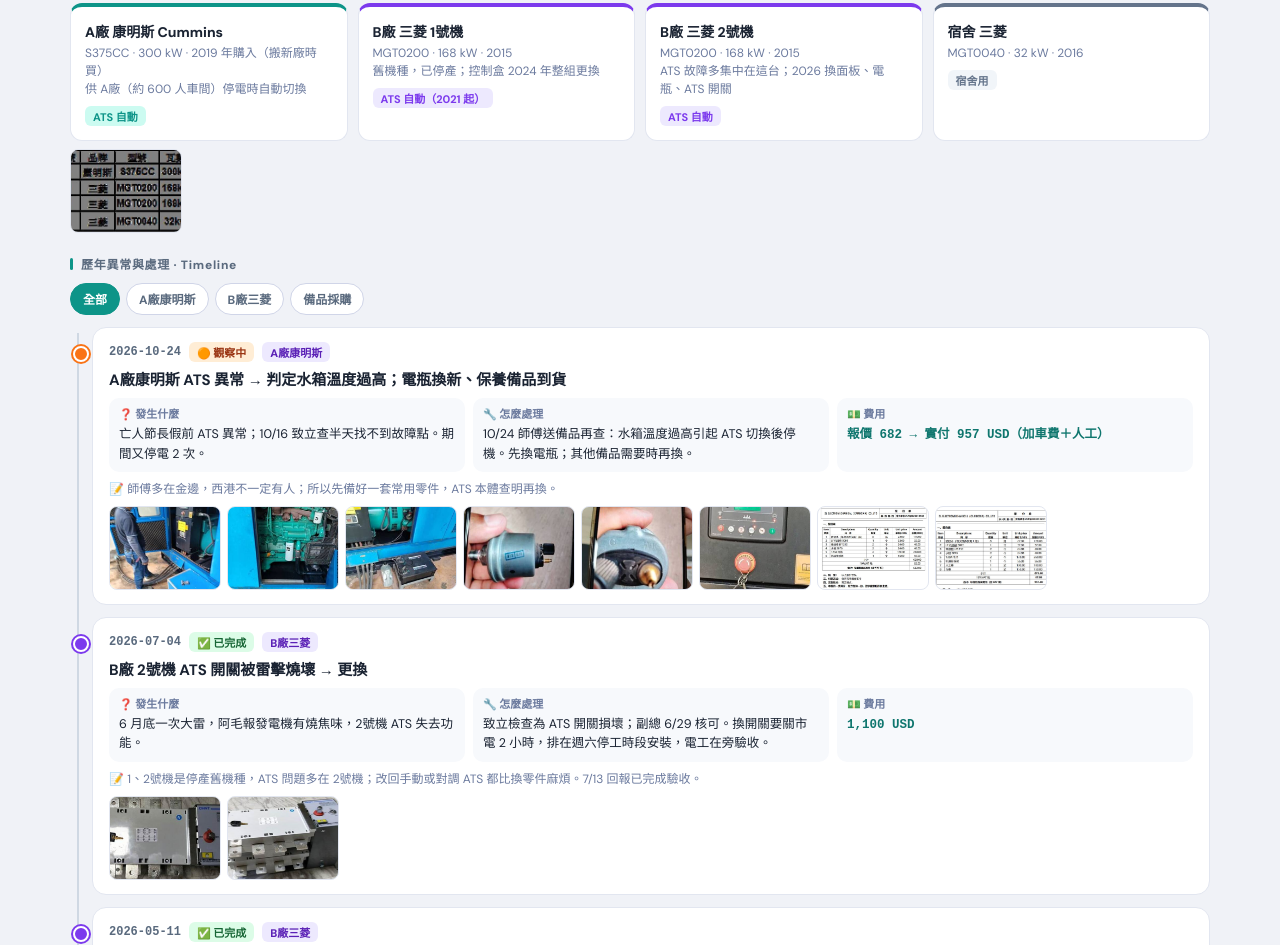
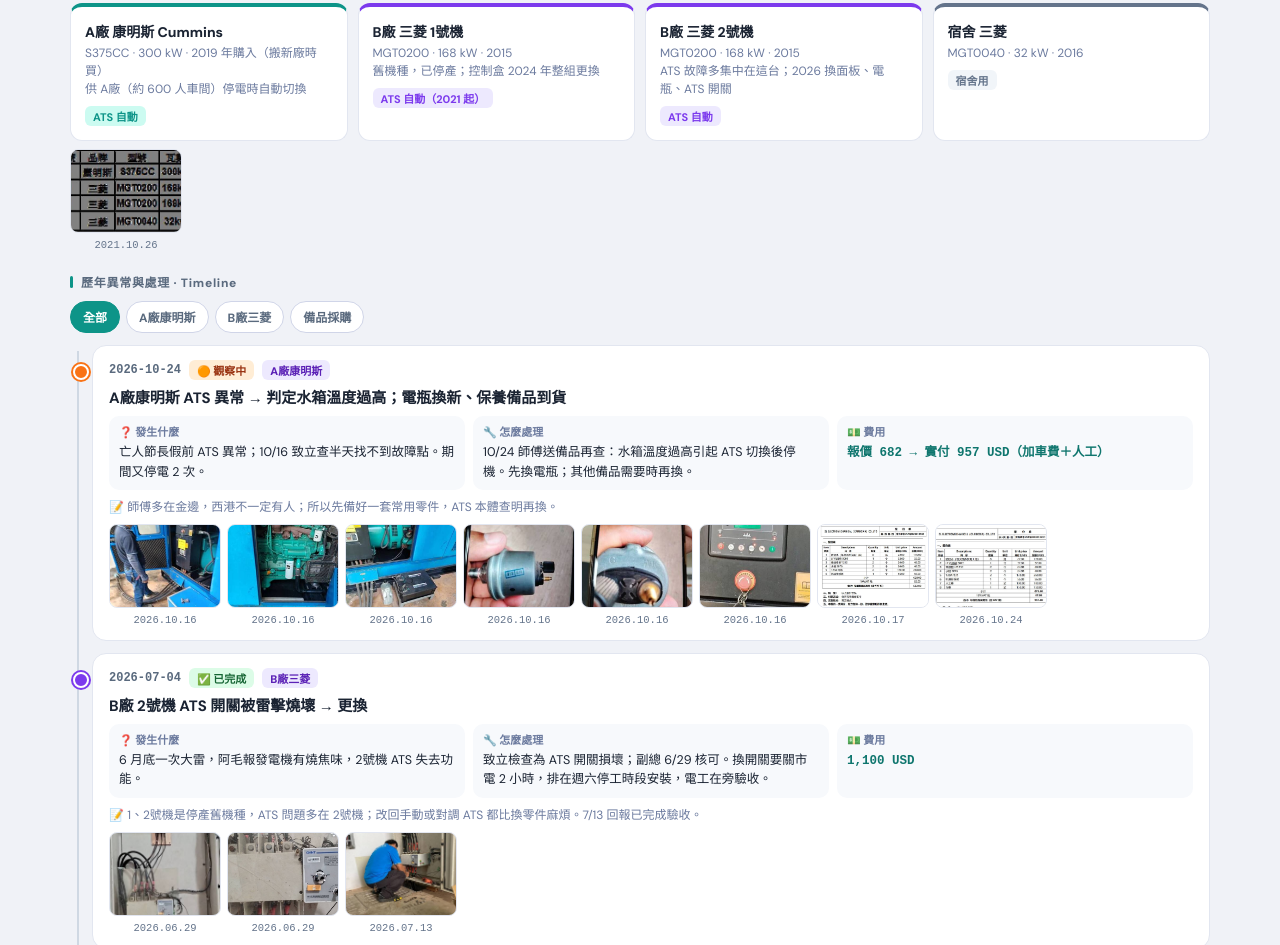
Before and after one commit to saintdou-weng/ac-ga-exp, a plain HTML site: page facility.html in a window 1280 px wide. Shown: the part 457-1402 px from the top of the page. Drawn offline with Linux system fonts and the light colour scheme.

Commit message:
facility：照片依所在 email 日期歸到對應年份／事件，照片下標日期
Co-Authored-By: Claude Opus 5.5 <noreply@anthropic.com>
Claude-Session: https://claude.ai/code/session_01R7jrcbHgFYXfewvbSnY3bq

```diff
--- a/facility.html
+++ b/facility.html
@@ -43,7 +43,7 @@ body{font-family:'DM Sans','Noto Sans TC','Noto Sans Khmer',system-ui,sans-serif
 .box b{display:block;font-size:11px;color:#6b7a9e;margin-bottom:2px}
 .cost{font-family:ui-monospace,monospace;font-weight:800;color:#0f766e}
 .ph{display:flex;gap:6px;flex-wrap:wrap;margin-top:8px}
-.ph img{width:112px;height:84px;object-fit:cover;border-radius:8px;border:1px solid #e2e6f0;cursor:zoom-in;background:#eef1f6}
+.ph figure{margin:0;text-align:center}.ph figcaption{font-size:10.5px;color:#64748b;font-family:ui-monospace,monospace;margin-top:2px}.ph img{width:112px;height:84px;object-fit:cover;border-radius:8px;border:1px solid #e2e6f0;cursor:zoom-in;background:#eef1f6}
 .note{font-size:12px;color:#6b7a9e;margin-top:6px;line-height:1.5}
 .src{font-size:11px;color:#94a3b8;margin-top:6px}
 #lb{position:fixed;inset:0;background:rgba(8,15,25,.86);display:none;align-items:center;justify-content:center;z-index:99;flex-direction:column;gap:10px;padding:20px}
@@ -82,13 +82,13 @@ body{font-family:'DM Sans','Noto Sans TC','Noto Sans Khmer',system-ui,sans-serif
     <div class="eqc" style="--c:#7c3aed;--l:#ede9fe"><div class="t">B廠 三菱 2號機</div><div class="s">MGT0200 · 168 kW · 2015<br>ATS 故障多集中在這台；2026 換面板、電瓶、ATS 開關</div><span class="tag">ATS 自動</span></div>
     <div class="eqc" style="--c:#64748b;--l:#f1f5f9"><div class="t">宿舍 三菱</div><div class="s">MGT0040 · 32 kW · 2016</div><span class="tag">宿舍用</span></div>
   </div>
-  <div class="ph"><img src="assets/generator/g045.jpg" alt="發電機清單" data-cap="發電機清單（廠內原表）"></div>
+  <div class="ph"><figure><img src="assets/generator/g045.jpg" alt="發電機清單" data-cap="email 2021.10.26 · 發電機清單"><figcaption>2021.10.26</figcaption></figure></div>
 
   <div class="sect">歷年異常與處理 · Timeline</div>
   <div class="chips" id="chips"></div>
   <div class="tl" id="tl"></div>
 
-  <div class="src">資料來源：Paul 寄台北（Tina／副總／Nancy）的發電機系列 email，2020–2026。廠商：致立機電（柬埔寨）。照片取自當次 email。</div>
+  <div class="src">資料來源：Paul 寄台北（Tina／副總／Nancy）的發電機系列 email，2020–2026。廠商：致立機電（柬埔寨）。照片下方日期＝照片所在 email 的日期。</div>
 </div>
 <div id="lb" onclick="this.style.display='none'"><img alt=""><div></div></div>
 
@@ -100,43 +100,43 @@ const EV=[
  fix:'10/24 師傅送備品再查：水箱溫度過高引起 ATS 切換後停機。先換電瓶；其他備品需要時再換。',
  cost:'報價 682 → 實付 957 USD（加車費＋人工）',
  note:'師傅多在金邊，西港不一定有人；所以先備好一套常用零件，ATS 本體查明再換。',
- ph:[['g003','致立師傅到 A廠檢查康明斯'],['g004','康明斯引擎與機艙'],['g005','電瓶與接線區'],['g006','擬備感應器（碳頭）A'],['g007','擬備感應器（碳頭）B'],['g008','控制面板'],['g002','10/17 報價 682 USD'],['g001','10/24 最終報價 957 USD']]},
+ ph:[['g003','圖1 致立師傅到廠檢查康明斯控制區','2026.10.16'],['g004','圖2 康明斯引擎與機艙','2026.10.16'],['g005','圖3 電瓶與發電機側面／接線區','2026.10.16'],['g006','圖4 擬備感應器（碳頭）A','2026.10.16'],['g007','圖5 擬備感應器（碳頭）B','2026.10.16'],['g008','圖6 師傅檢視控制面板','2026.10.16'],['g002','報價 682 USD','2026.10.17'],['g001','最終報價 957 USD','2026.10.24']]},
 {d:'2026-07-04',eq:'B',st:'ok',t:'B廠 2號機 ATS 開關被雷擊燒壞 → 更換',
  why:'6 月底一次大雷，阿毛報發電機有燒焦味，2號機 ATS 失去功能。',
  fix:'致立檢查為 ATS 開關損壞；副總 6/29 核可。換開關要關市電 2 小時，排在週六停工時段安裝，電工在旁驗收。',
  cost:'1,100 USD',
  note:'1、2號機是停產舊機種，ATS 問題多在 2號機；改回手動或對調 ATS 都比換零件麻煩。7/13 回報已完成驗收。',
- ph:[['g050','新 ATS 開關'],['g051','ATS 開關側面']]},
+ ph:[['g010','ATS 開關故障（報價時）','2026.06.29'],['g011','ATS 開關','2026.06.29'],['g009','更換完成、電工驗收','2026.07.13']]},
 {d:'2026-05-11',eq:'B',st:'ok',t:'B廠 ATS 控制面板故障＋2號機電瓶更換',
  why:'那幾天頻繁停電、復電，ATS 控制面板故障（2021 年裝 ATS 後第一次）。A廠康明斯未受影響。',
  fix:'致立當天派人，順便發現 2號機電瓶壽命到了（看電瓶小燈顏色），一次換掉，省一次車馬費。5/11 換完，電工測試 OK，拍照驗收。',
  cost:'770 USD（面板 240＋電瓶 2×115＋人工車費 300）',
  note:'電瓶壽命約 2 年。因影響生產，先簽回報價並同步報台北。',
- ph:[['g010','ATS 控制箱'],['g011','ATS 控制器'],['g012','電瓶更換']]},
+ ph:[['g013','ATS 控制面板','2026.05.09'],['g014','ATS 控制箱內部','2026.05.09'],['g015','2號機電瓶','2026.05.09'],['g012','更換完成驗收','2026.05.14']]},
 {d:'2025-03-29',eq:'A',st:'eq',t:'發電機濾心備品補購',
  why:'2022 年買的濾心備品阿毛反應已用完。',
  fix:'3/27 聯絡致立，3/29 送到；電工當場檢查無誤並結清。',
  cost:'286 USD（LF9009×2、FS1212×4、AF928×2）',
  note:'當時預估可用約 2 年 —— 2026 年 10 月庫存又接近用完，已一併補。',
- ph:[['g016','報價'],['g017','空氣濾心'],['g018','燃油濾心 FS1212']]},
+ ph:[['g016','報價 286 USD','2025.03.31'],['g017','空氣濾心','2025.03.31'],['g018','燃油濾心','2025.03.31'],['g019','燃油濾心','2025.03.31']]},
 {d:'2024-12-04',eq:'B',st:'ok',t:'B廠 2 台舊發電機控制盒整組更換＋加裝電池開關',
  why:'10 月跳電頻繁，一天切換 4–5 次，2 台舊發電機控制面板畫面燒壞。面板已無法單獨換（機型 3 年前淘汰）。',
  fix:'整組控制盒更換（新盒有自動充電器）；比照康明斯加裝電池開關，電工下班前一鍵關 ATS。開關電流過大影響控制盒，屬廠商疏失，請致立回廠加導流線路，12 月初完成。',
  cost:'1,870＋開關 60 ＝ 1,930 USD',
  note:'一台可直接用開關關機；另一台需手動關，電工可自行處理。',
- ph:[['g024','新數位控制器'],['g025','1號機新控制盒'],['g027','數位控制器面板'],['g028','加裝開關位置'],['g023','控制盒內部']]},
+ ph:[['g027','控制面板畫面燒壞','2024.10.29'],['g028','需整組更換的控制盒','2024.10.29'],['g024','新數位控制器','2024.11.09'],['g025','1號機新控制盒','2024.11.09'],['g026','加裝電池開關示意','2024.11.09'],['g020','開關位置','2024.12.04'],['g021','追加開關完成','2024.12.04'],['g022','導流線路','2024.12.04'],['g023','控制盒內加接線路','2024.12.04']]},
 {d:'2022-01-28',eq:'A',st:'eq',t:'康明斯燃油濾改型號＋工廠大排風扇皮帶',
  why:'2021/9 買的燃油濾 FS1000 品質不穩，致立建議改 FS1212；大排風扇皮帶壞了，沒人知道去哪買。',
  fix:'肖師傅一起找到皮帶並報價；FS1000 4 個換成 FS1212，皮帶 10 條，Mao 安裝後運轉正常。',
  cost:'216.70 USD',
  note:'台北要求說服致立接受用 FS1000 交換 FS1212。',
- ph:[['g029','燃油濾心'],['g031','報價明細'],['g036','工廠大排風扇'],['belt','風扇皮帶']]},
+ ph:[['g029','FS1212 換貨／皮帶到貨','2022.01.28'],['g030','2021/9 採購 FS1000','2022.01.10'],['g034','原 FS1000','2022.01.10'],['g035','改用 FS1212','2022.01.10'],['g031','報價 216.70 USD','2022.01.10'],['g036','工廠大排風扇','2022.01.10'],['g037','風扇皮帶','2022.01.10'],['g038','風扇皮帶型號','2022.01.10']]},
 {d:'2021-11-03',eq:'AB',st:'ok',t:'A廠康明斯換控制板＋B廠三菱加裝 ATS',
  why:'康明斯啟動時柴油氣壓不穩一個多月沒人處理；B廠 ATS 從 2020 拖了一年多，一直手動切換（每次 10 多分鐘，常整天開著）。',
  fix:'找致立肖師傅，當天到廠：康明斯換控制板（頻率 49.9–50 Hz 正常）；B廠裝 400A ATS，分 2 天下班後安裝。當時一台 ATS 自動、一台開關壞先手動。',
  cost:'報價 2,161.50 → 議價 2,100 USD（含稅）',
  note:'10/25–11/3 約 10 天完成。好處：B廠停電自動發動、省柴油；也和可靠廠商建立關係，不受個別人員牽制。原控制板保留備用。',
- ph:[['g044','致立報價單'],['g042','ATS 安裝'],['g043','ATS 箱'],['g040','安裝完成']]}
+ ph:[['g046','致立到廠查看','2021.10.26'],['g050','致立提供的 ATS 機盒','2021.10.26'],['g051','ATS 機盒','2021.10.26'],['g052','康明斯控制盒','2021.10.26'],['g053','康明斯控制板','2021.10.26'],['g054','原報價 2,161.50 USD','2021.10.26'],['g044','議價後 2,100 USD','2021.10.26'],['g040','安裝完成','2021.11.01'],['g042','B廠 ATS 安裝','2021.11.01'],['g043','ATS 箱','2021.11.01']]}
 ];
 const EQN={A:'A廠康明斯',B:'B廠三菱',AB:'A＋B廠'};
 const ST={ok:['✅ 已完成','p-ok'],watch:['🟠 觀察中','p-watch'],eq:['📦 備品','p-eq']};
@@ -149,7 +149,7 @@ function draw(){chips();const list=EV.filter(e=>F==='all'||(F==='eq'?e.st==='eq'
  document.getElementById('tl').innerHTML=list.map(e=>{const s=ST[e.st];const c=e.st==='watch'?'#f97316':e.eq==='A'?'#0d9488':e.eq==='B'?'#7c3aed':'#2563eb';
  return `<div class="ev" style="--c:${c}"><div class="top"><span class="d">${e.d}</span><span class="pill ${s[1]}">${s[0]}</span><span class="pill p-b">${EQN[e.eq]}</span></div><h4>${e.t}</h4>
  <div class="row3"><div class="box"><b>❓ 發生什麼</b>${e.why}</div><div class="box"><b>🔧 怎麼處理</b>${e.fix}</div><div class="box"><b>💵 費用</b><span class="cost">${e.cost}</span></div></div>
- <div class="note">📝 ${e.note}</div><div class="ph">${e.ph.map(([f,cap])=>`<img loading="lazy" src="${P+f}.jpg" alt="${cap}" data-cap="${e.d} · ${cap}">`).join('')}</div></div>`}).join('');}
+ <div class="note">📝 ${e.note}</div><div class="ph">${e.ph.map(([f,cap,ed])=>`<figure><img loading="lazy" src="${P+f}.jpg" alt="${cap}" data-cap="email ${ed} · ${cap}"><figcaption>${ed}</figcaption></figure>`).join('')}</div></div>`}).join('');}
 document.addEventListener('click',ev=>{const im=ev.target.closest('.ph img');if(!im)return;const lb=document.getElementById('lb');lb.querySelector('img').src=im.src;lb.querySelector('div').textContent=im.dataset.cap||'';lb.style.display='flex';});
 kpis();draw();
 </script>
```
Also changed, not shown: assets/generator/g009.jpg (added), assets/generator/g013.jpg (added), assets/generator/g014.jpg (added), assets/generator/g015.jpg (added), assets/generator/g019.jpg (added), assets/generator/g020.jpg (added), assets/generator/g021.jpg (added), assets/generator/g022.jpg (added), assets/generator/g026.jpg (added), assets/generator/g030.jpg (added), assets/generator/g034.jpg (added), assets/generator/g035.jpg (added), assets/generator/g037.jpg (added), assets/generator/g038.jpg (added), 4 more files.
